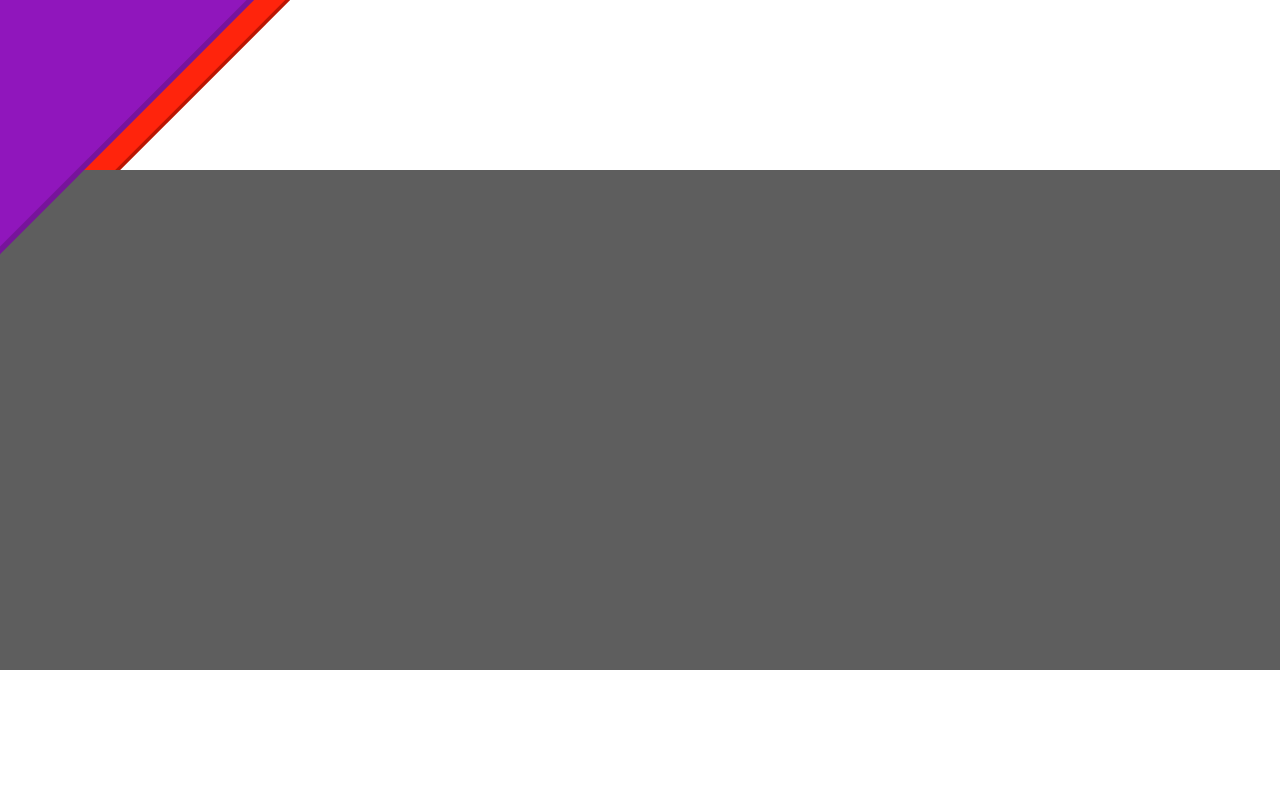
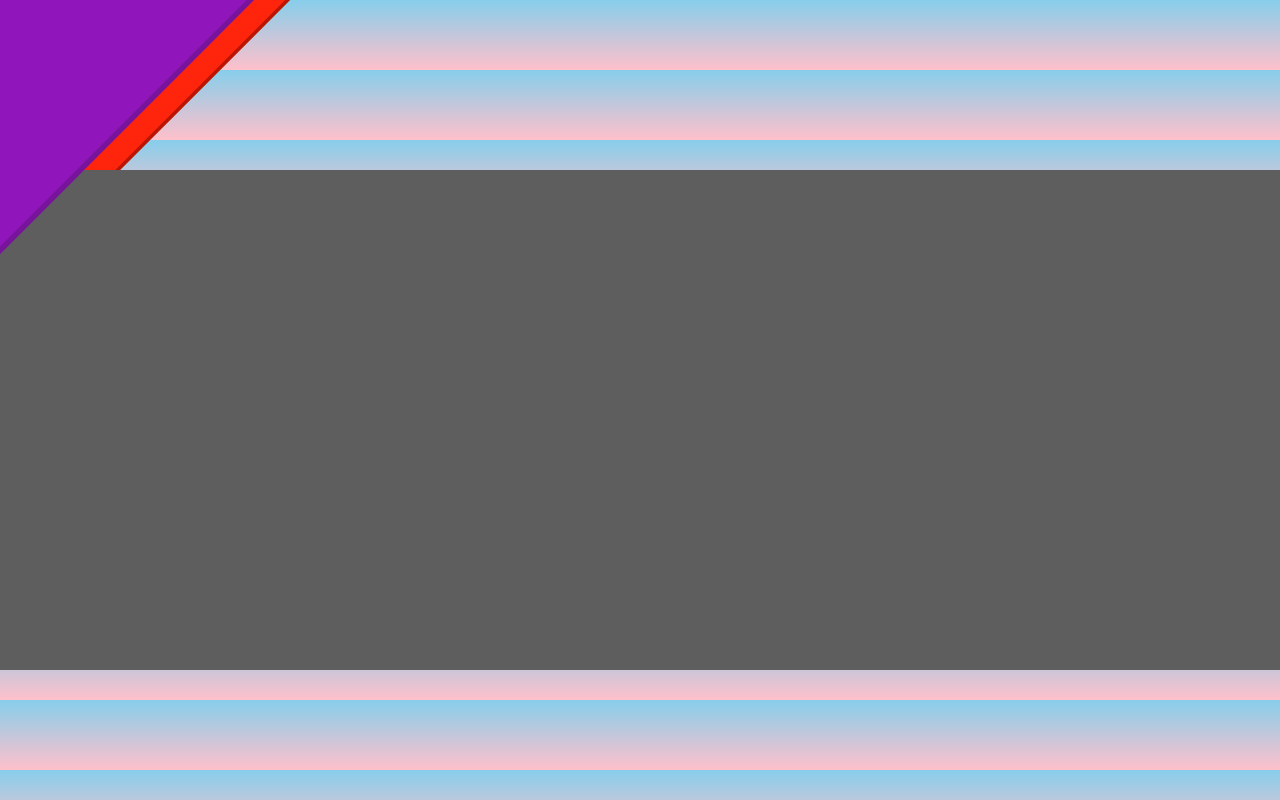
Before and after one commit to daverave13/dslusser.com, a plain HTML site: page restyled.html in a window 1280 px wide. Drawn offline with nearby package versions, Linux system fonts and the light colour scheme.

Commit message:
autocommit lol

```diff
--- a/stylesheets/restyled.css
+++ b/stylesheets/restyled.css
@@ -20,7 +20,7 @@
 body {
   height: 100%;
   width: 100%;
-  background-color: linear-gradient(skyblue, pink);
+  background-image: linear-gradient(skyblue, pink);
 }
 
 
```
